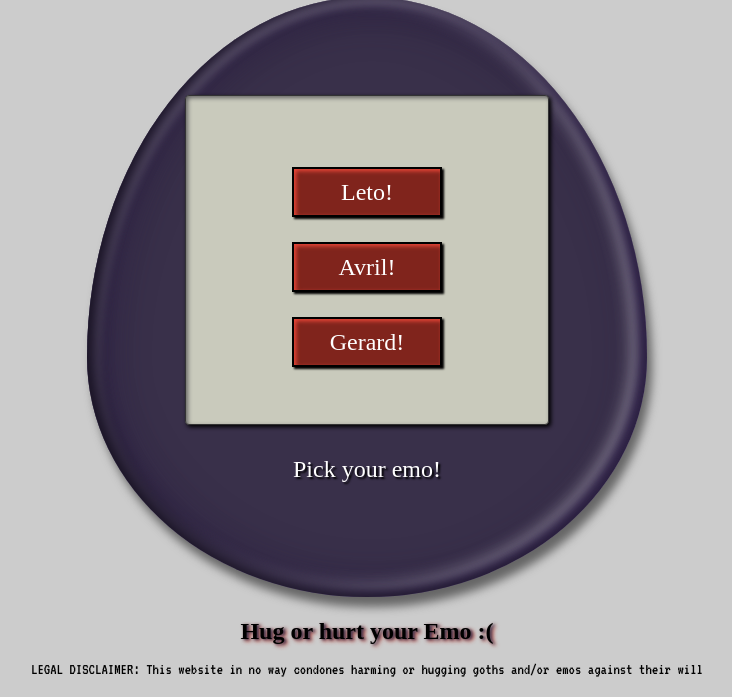
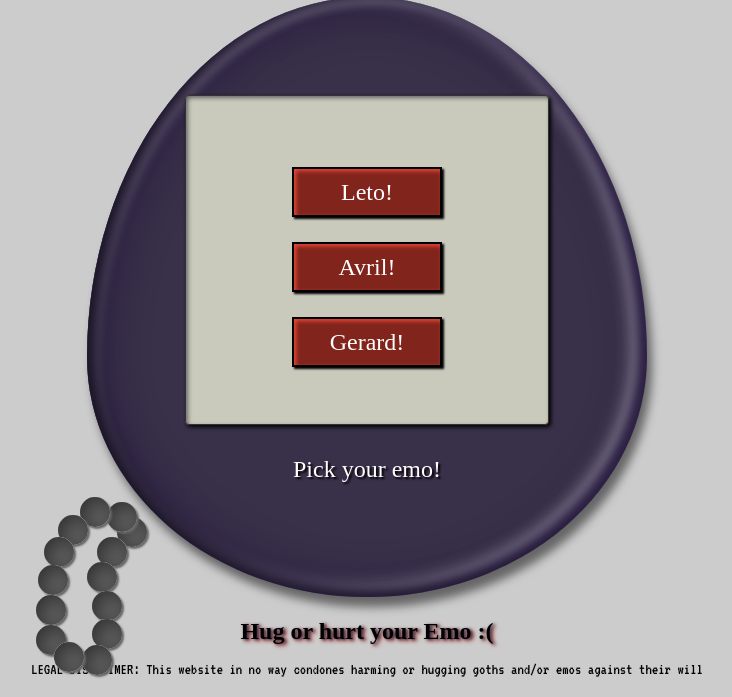
Before and after one commit to fac-14/tamagothi, a React app: page / in a window 1280 px wide. Shown: the part 103-800 px from the top of the page, without its empty margins (273-1005 px from the left). Built offline with nearby package versions, Linux system fonts and the light colour scheme; a web font is replaced by a local one.

Commit message:
Add tamagotchi chain

```diff
--- a/public/style.css
+++ b/public/style.css
@@ -92,6 +92,7 @@
 }
 
 #main {
+  position: relative;
   display: grid;
   grid-template-areas:
     "a d d d d d d f"
@@ -106,6 +107,109 @@
   grid-template-rows: repeat(8, 1fr);
   width: 100vw;
   height: 100vh;
+}
+
+.chain {
+  height: 30px;
+  width: 30px;
+  background: #777;
+  border-radius: 50%;
+  box-shadow:
+    2px 2px 2px #666,
+    inset 5px 5px 30px #222,
+    inset 25px 10px 50px #999,
+    inset 25px 15px 25px #FFF
+    ;
+}
+
+#beads {
+  position: absolute;
+  left: 0;
+  bottom: 0;
+}
+
+#chain1 {
+  position: absolute;
+  bottom: 150px;
+  left: 390px;
+}
+
+#chain2 {
+  position: absolute;
+  bottom: 130px;
+  left: 370px;
+}
+
+#chain3 {
+  position: absolute;
+  bottom: 105px;
+  left: 360px;
+}
+
+#chain4 {
+  position: absolute;
+  bottom: 76px;
+  left: 365px;
+}
+
+#chain5 {
+  position: absolute;
+  bottom: 48px;
+  left: 365px;
+}
+
+#chain6 {
+  position: absolute;
+  bottom: 22px;
+  left: 355px;
+}
+
+#chain7 {
+  position: absolute;
+  bottom: 165px;
+  left: 380px;
+}
+
+#chain8 {
+  position: absolute;
+  bottom: 170px;
+  left: 353px;
+}
+
+#chain9 {
+  position: absolute;
+  bottom: 152px;
+  left: 331px;
+}
+
+#chain10 {
+  position: absolute;
+  bottom: 130px;
+  left: 317px;
+}
+
+#chain11 {
+  position: absolute;
+  bottom: 102px;
+  left: 311px;
+}
+
+#chain12 {
+  position: absolute;
+  bottom: 72px;
+  left: 309px;
+}
+
+#chain13 {
+  position: absolute;
+  bottom: 42px;
+  left: 309px;
+}
+
+#chain14 {
+  position: absolute;
+  bottom: 25px;
+  left: 327px;
 }
 
 #title {
--- a/src/components/app.js
+++ b/src/components/app.js
@@ -2,6 +2,7 @@
 import React from "react";
 import Banner from "./banner/banner";
 import Egg from "./egg/index";
+import Beads from "./beads/beads"
 
 export default class App extends React.Component {
   render() {
@@ -10,6 +11,7 @@
         <div id="title">
           <h1>tamaGOTHi</h1>
         </div>
+        <Beads />
         <Egg />
         <Banner />
       </div>
--- /dev/null
+++ b/src/components/beads/beads.js
@@ -0,0 +1,25 @@
+import React from "react";
+
+export default class Beads extends React.Component {
+
+  render() {
+    return (
+      <div id="beads">
+        <div className="chain" id="chain1"></div>
+        <div className="chain" id="chain2"></div>
+        <div className="chain" id="chain3"></div>
+        <div className="chain" id="chain4"></div>
+        <div className="chain" id="chain5"></div>
+        <div className="chain" id="chain6"></div>
+        <div className="chain" id="chain7"></div>
+        <div className="chain" id="chain8"></div>
+        <div className="chain" id="chain9"></div>
+        <div className="chain" id="chain10"></div>
+        <div className="chain" id="chain11"></div>
+        <div className="chain" id="chain12"></div>
+        <div className="chain" id="chain13"></div>
+        <div className="chain" id="chain14"></div>
+      </div>
+    );
+  }
+}
```
